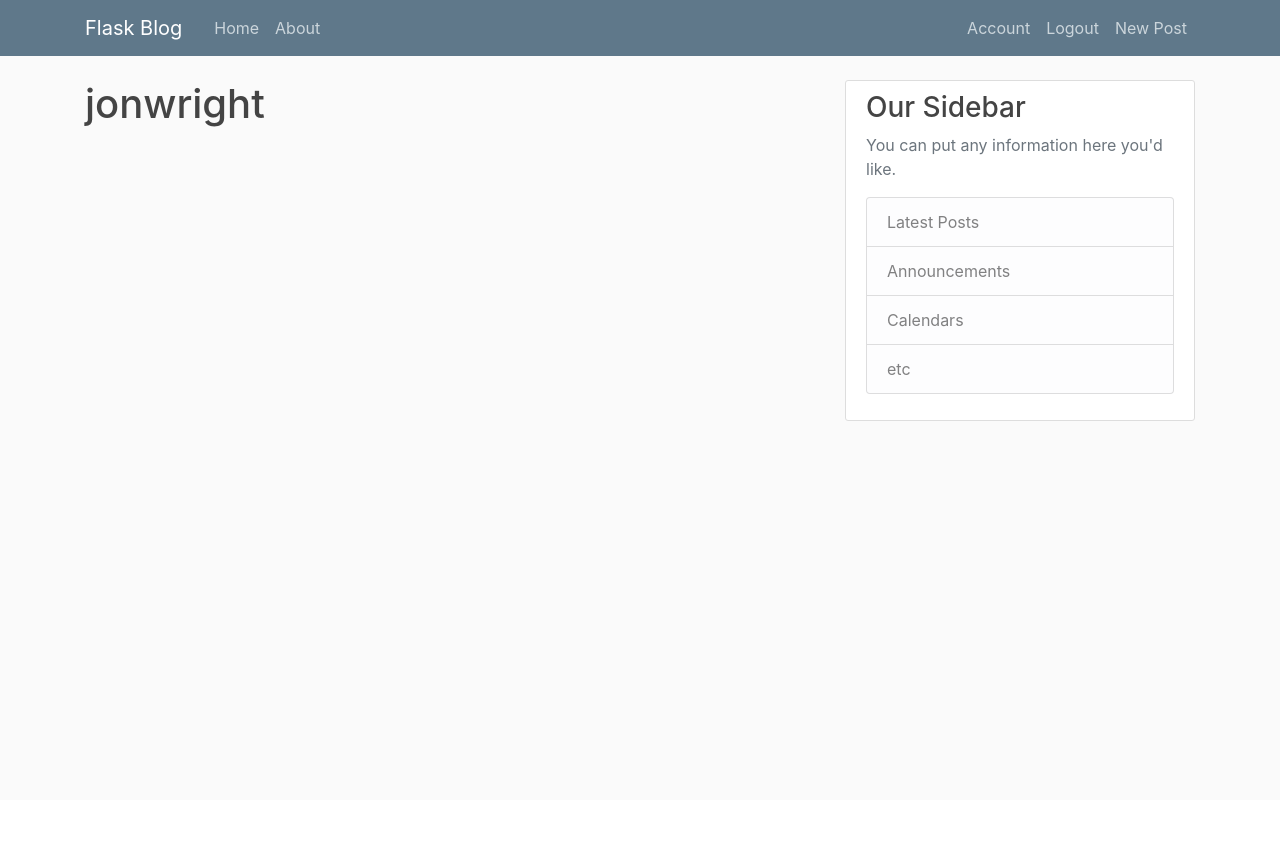
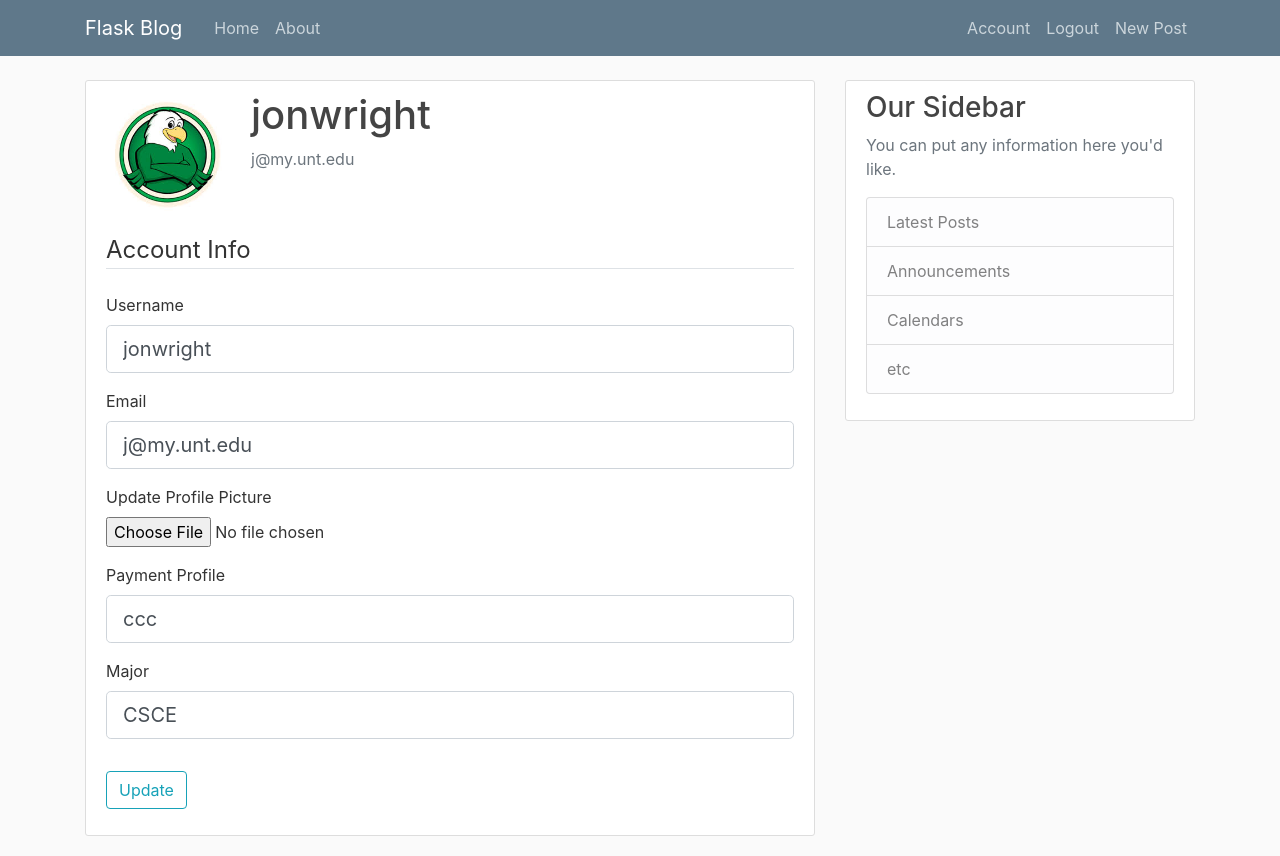
Before and after one commit to WaFi1992/UNT_Group, a Flask app: page /account in a window 1280 px wide. Before the commit the page ends 421 px from the top, so only its background shows below. Run offline with Flask 2, Linux system fonts and the light colour scheme; a user stored in the database is signed in; some libraries are stand-ins or nearby versions.

Commit message:
added update account page

```diff
--- a/bookapp/routes.py
+++ b/bookapp/routes.py
@@ -1,6 +1,10 @@
+import os
+import secrets
+from PIL import Image
 from flask import render_template, url_for, flash, redirect, request
+from flask_wtf.file import FileField, FileAllowed
 from flask_login import login_user, current_user, logout_user, login_required
-from bookapp.forms import RegistrationForm, LoginForm, PostForm
+from bookapp.forms import RegistrationForm, LoginForm, PostForm, UpdateAccountForm
 from bookapp.models import User, Posts
 from bookapp import app, db, bcrypt
 
@@ -67,10 +71,41 @@ def logout():
     logout_user()
     return redirect(url_for('login'))
 
-@app.route('/account')
+def save_picture(form_picture):
+    random_hex = secrets.token_hex(8)
+    _, f_ext = os.path.splitext(form_picture.filename)
+    picture_fn = random_hex + f_ext
+    picture_path = os.path.join(app.root_path, 'static/profile_pics', picture_fn)
+
+    output_size = (125, 125)
+    i = Image.open(form_picture)
+    i.thumbnail(output_size)
+    i.save(picture_path)
+
+    return picture_fn
+
+@app.route('/account', methods=["GET", "POST"])
 @login_required
 def account():
-    return render_template('account.html', title="Account")
+    form = UpdateAccountForm()
+    if form.validate_on_submit():
+        if form.picture.data:
+            picture_file = save_picture(form.picture.data)
+            current_user.image_file = picture_file
+        current_user.username = form.username.data
+        current_user.email = form.email.data
+        current_user.major = form.major.data
+        current_user.payment_profile = form.payment_profile.data
+        db.session.commit()
+        flash('Your account has been updated!', 'success')
+        return redirect(url_for('account'))
+    elif request.method == 'GET':
+        form.username.data = current_user.username
+        form.email.data = current_user.email
+        form.major.data = current_user.major
+        form.payment_profile.data = current_user.payment_profile
+    image_file = url_for('static', filename='profile_pics/' + current_user.image_file)
+    return render_template('account.html', title="Account", image_file=image_file, form=form)
 
 @app.route('/post/new', methods=["GET", "POST"])
 @login_required
--- a/bookapp/templates/account.html
+++ b/bookapp/templates/account.html
@@ -1,4 +1,83 @@
 {% extends "layout.html" %}
 {% block content %}
-    <h1>{{current_user.username}}</h1>
+    <div class="content-section">
+      <div class="media">
+        <img class="rounded-circle account-img" src="{{ image_file }}">
+        <div class="media-body">
+          <h2 class="account-heading">{{ current_user.username }}</h2>
+          <p class="text-secondary">{{ current_user.email }}</p>
+        </div>
+      </div>
+        <form method="POST" action="" enctype="multipart/form-data">
+            {{ form.hidden_tag() }}
+            <fieldset class="form-group">
+                <legend class="border-bottom mb-4">Account Info</legend>
+                <div class="form-group">
+                    {{ form.username.label(class="form-control-label") }}
+
+                    {% if form.username.errors %}
+                        {{ form.username(class="form-control form-control-lg is-invalid") }}
+                        <div class="invalid-feedback">
+                            {% for error in form.username.errors %}
+                                <span>{{ error }}</span>
+                            {% endfor %}
+                        </div>
+                    {% else %}
+                        {{ form.username(class="form-control form-control-lg") }}
+                    {% endif %}
+                </div>
+                <div class="form-group">
+                    {{ form.email.label(class="form-control-label") }}
+                    {% if form.email.errors %}
+                        {{ form.email(class="form-control form-control-lg is-invalid") }}
+                        <div class="invalid-feedback">
+                            {% for error in form.email.errors %}
+                                <span>{{ error }}</span>
+                            {% endfor %}
+                        </div>
+                    {% else %}
+                        {{ form.email(class="form-control form-control-lg") }}
+                    {% endif %}
+                </div>
+                <div class="form-group">
+                    {{ form.picture.label() }}
+                    {{ form.picture(class="form-control-file") }}
+                    {% if form.picture.errors %}
+                        {% for error in form.picture.errors %}
+                            <span class="text-danger">{{ error }}</span></br>
+                        {% endfor %}
+                    {% endif %}
+                </div>
+                <div class="form-group">
+                    {{ form.payment_profile.label(class="form-control-label") }}
+                    {% if form.payment_profile.errors %}
+                        {{ form.payment_profile(class="form-control form-control-lg is-invalid") }}
+                        <div class="invalid-feedback">
+                            {% for error in form.payment_profile.errors %}
+                                <span>{{ error }}</span>
+                            {% endfor %}
+                        </div>
+                    {% else %}
+                        {{ form.payment_profile(class="form-control form-control-lg") }}
+                    {% endif %}
+                </div>
+                <div class="form-group">
+                    {{ form.major.label(class="form-control-label") }}
+                    {% if form.major.errors %}
+                        {{ form.major(class="form-control form-control-lg is-invalid") }}
+                        <div class="invalid-feedback">
+                            {% for error in form.major.errors %}
+                                <span>{{ error }}</span>
+                            {% endfor %}
+                        </div>
+                    {% else %}
+                        {{ form.major(class="form-control form-control-lg") }}
+                    {% endif %}
+                </div>
+            </fieldset>
+            <div class="form-group">
+                {{ form.submit(class="btn btn-outline-info") }}
+            </div>
+        </form>
+    </div>
 {% endblock content %}
```
Also changed, not shown: bookapp/static/profile_pics/default.jpg (added).
